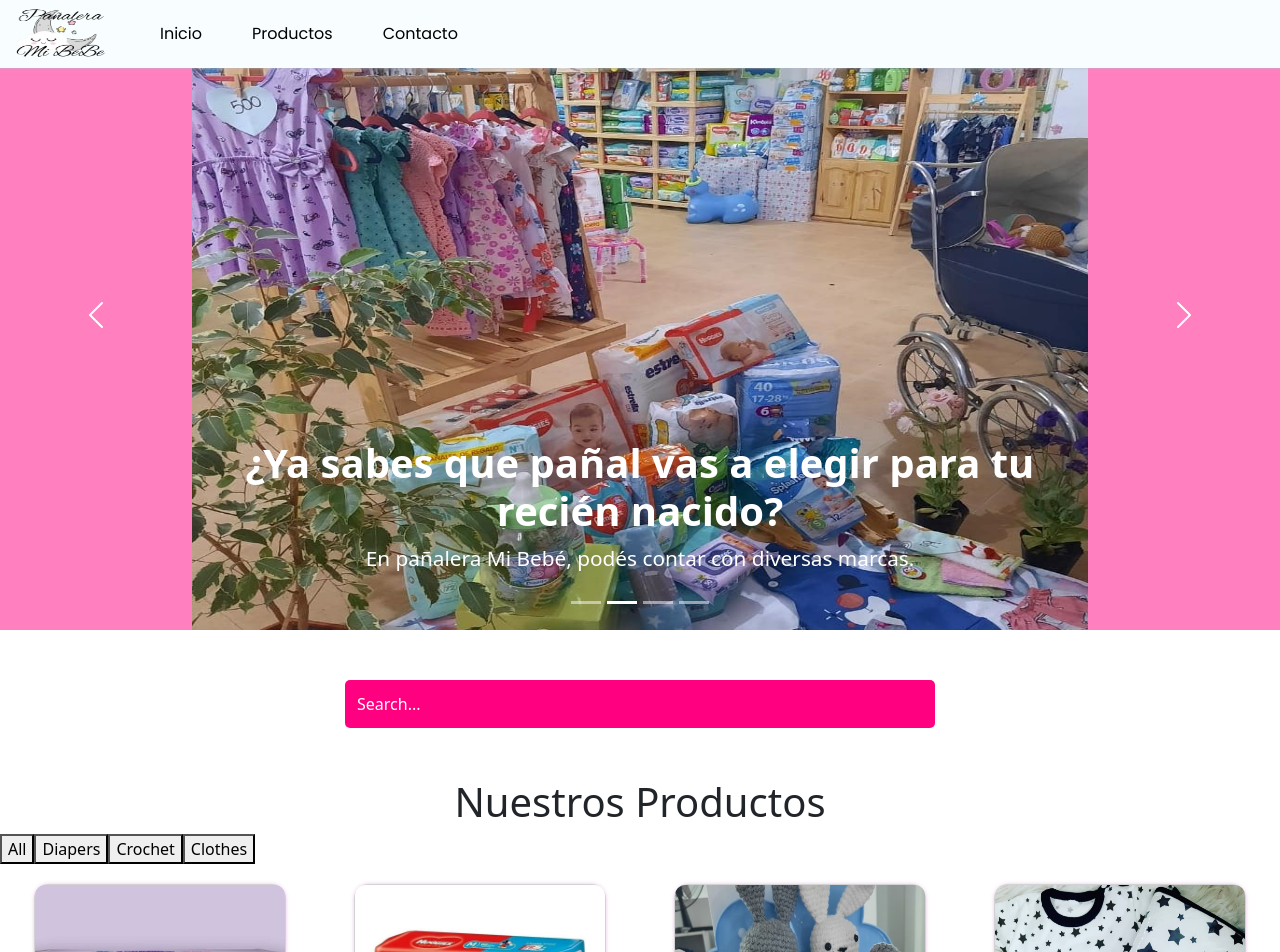
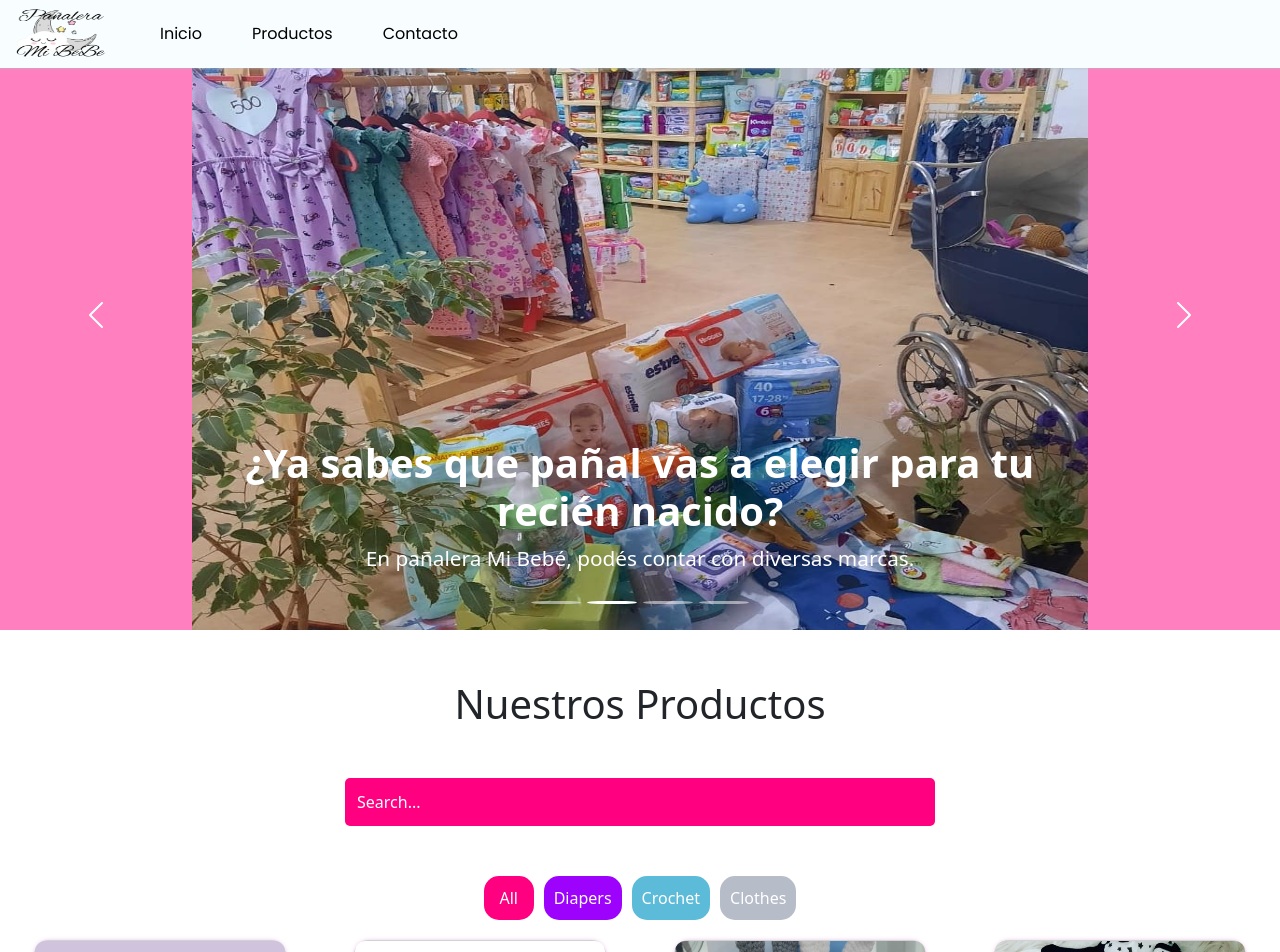
Before and after one commit to lucianoruizm/projectP, a React (Create React App) app: page / in a window 1280 px wide. Shown: the top 952 px of the page. Built offline with nearby package versions, Linux system fonts and the light colour scheme.

Commit message:
ajustes filter buttons

```diff
--- a/src/App.css
+++ b/src/App.css
@@ -15,6 +15,7 @@ a{
 
 h1{
   text-align: center;
+  margin-top: 50px;
 }
 
 .App {
--- a/src/App.js
+++ b/src/App.js
@@ -54,8 +54,8 @@ function App() {
       <div id="gallery">
         <SlideshowGallery />
       </div>
+      <h1 id="h1">Nuestros Productos</h1>
       <Search onSearch={handleSearch} />
-      <h1 id="h1">Nuestros Productos</h1>
       <Filter onFilter={handleFilter}/>
       <div className="container-1">
         <Card results={fetchedData} />
--- /dev/null
+++ b/src/components/Filter/Filter.css
@@ -0,0 +1,46 @@
+
+.btn-container {
+    display: flex;
+    align-items: center;
+    justify-content: center;
+    margin: auto;
+    gap: 10px;
+}
+
+button {
+    min-width: 50px;
+    border: none;
+    padding: 10px;
+    border-radius: 15px;
+}
+@media (max-width: 320px){
+    button {
+        width: 60px;
+        font-size: .9rem;
+        padding: 5px;
+    }
+}
+
+button:hover {
+    background-color: var(--main-color-dark);
+}
+
+.all-btn {
+    color: white;
+    background-color: var(--main-color);
+}
+
+.diapers-btn {
+    color: white;
+    background-color: var(--secondary-color);
+}
+
+.crochet-btn {
+    color: white;
+    background-color: var(--skyblue-color);
+}
+
+.clothes-btn {
+    color: white;
+    background-color: var(--grayish-blue);
+}
--- a/src/components/Filter/Filter.js
+++ b/src/components/Filter/Filter.js
@@ -1,4 +1,5 @@
 import { useState } from "react";
+import './Filter.css';
 
 
 const Filter = ({onFilter}) => {
@@ -27,11 +28,11 @@ const Filter = ({onFilter}) => {
     }
 
     return (
-    <div>
-        <button onClick={handleClick} name="All" value="">All</button>
-        <button onClick={handleClick} name="Diapers" value="Diapers">Diapers</button>
-        <button onClick={handleClick} name="Crochet" value="Crochet">Crochet</button>
-        <button onClick={handleClick} name="Clothes" value="Clothes">Clothes</button>
+    <div className="btn-container">
+        <button className="all-btn" onClick={handleClick} name="All" value="">All</button>
+        <button className="diapers-btn" onClick={handleClick} name="Diapers" value="Diapers">Diapers</button>
+        <button className="crochet-btn" onClick={handleClick} name="Crochet" value="Crochet">Crochet</button>
+        <button className="clothes-btn" onClick={handleClick} name="Clothes" value="Clothes">Clothes</button>
     </div>
   )
 }
```
Also changed, not shown: src/components/Filter/Category/Clothes.js (deleted), src/components/Filter/Category/Crochet.js (deleted), src/components/Filter/Category/Diapers.js (deleted).
